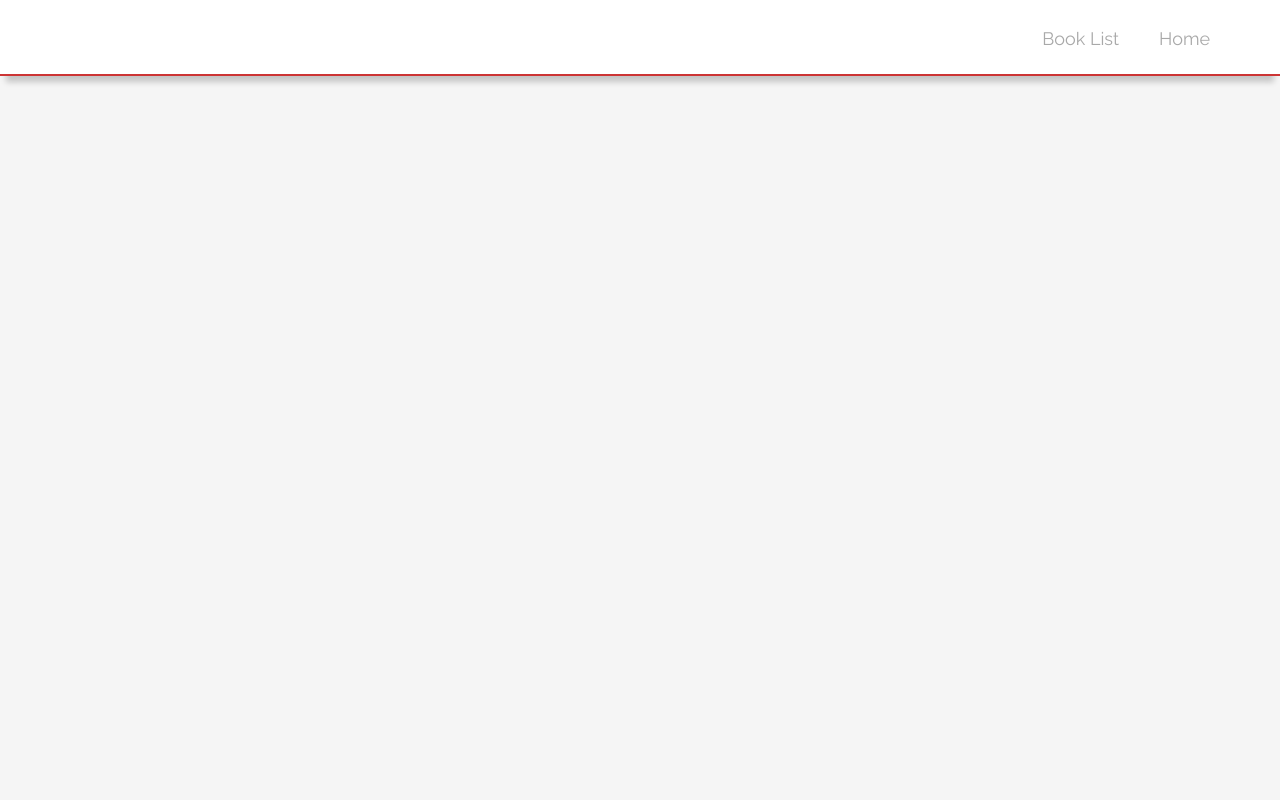
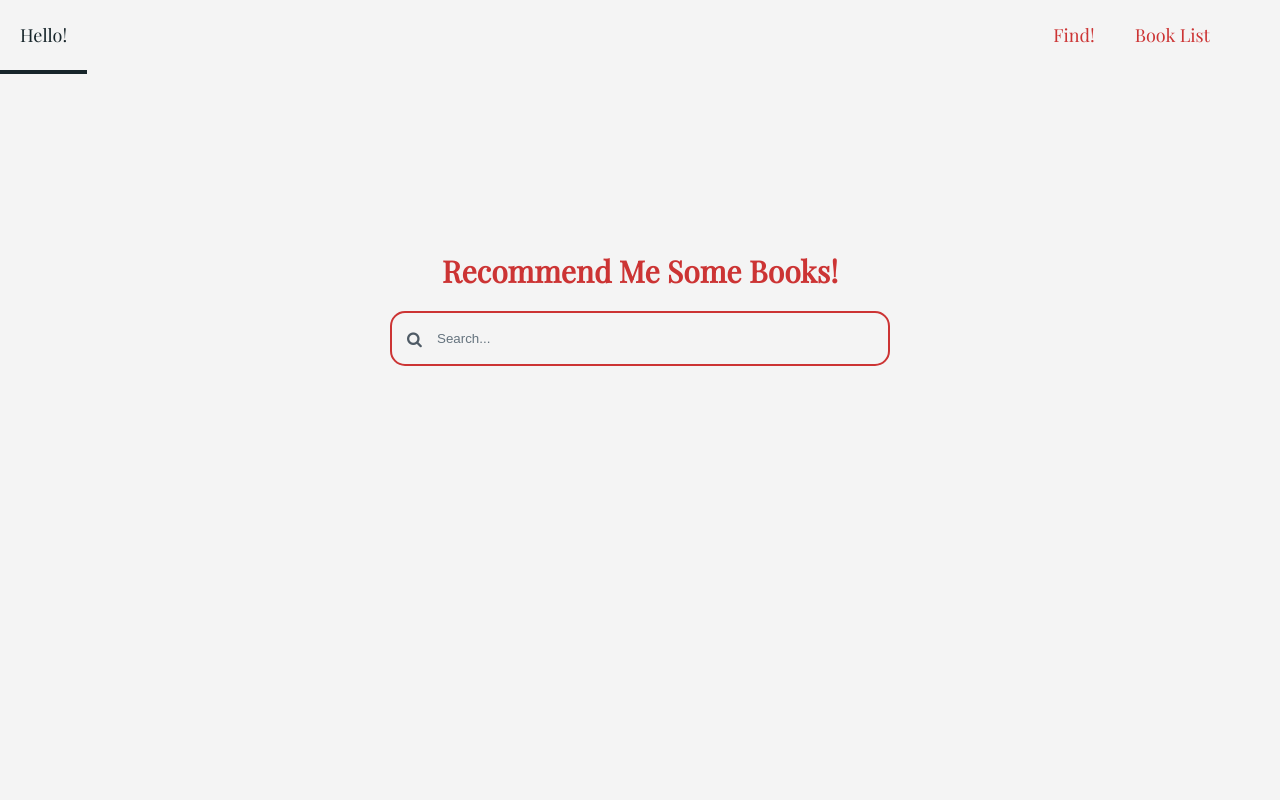
Before and after one commit to bthari/book-recommender, a Django app: template retrieve/templates/index.html in a window 1280 px wide. Run offline with Django 3.2, Linux system fonts and the light colour scheme; the template is opened without the code that fills it, so the values that code supplies are empty; some libraries are stand-ins or nearby versions.

Commit message:
fix home page

```diff
--- /dev/null
+++ b/retrieve/static/css/indexStyles.css
@@ -0,0 +1,66 @@
+.box{
+    margin: 20px auto;
+    width: 500px;
+    height: 50px;
+}
+
+.container-search{
+    width: 500px;
+    vertical-align: middle;
+    white-space: nowrap;
+    position: relative;
+}
+
+.container-search input#search{
+    background: none;
+    border-radius: 15px;
+    border: 2px solid #CC3434;
+    color: #B7B9BA;
+    outline: none;
+    width: 500px;
+    height: 55px;
+    font-size: 10pt;
+    float: left;
+    padding-left: 45px;
+    -webkit-transition: background .55s ease;
+    -moz-transition: background .55s ease;
+    -ms-transition: background .55s ease;
+    -o-transition: background .55s ease;
+    transition: background .55s ease;
+}
+
+.container-search input#search::-webkit-input-placeholder{
+    color: #65737e;
+}
+
+.container-search .icon{
+    position: absolute;
+    top: 50%;
+    margin-left: 17px;
+    margin-top: 17px;
+    z-index: 1;
+    color: #4f5b66;
+}
+
+.container-search input#search:focus, .container-1 input#search:focus, .container-1 input#search:active{
+    outline: none;
+    color: #17252A;
+    border-radius: 15px;
+}
+
+.query-search{
+    font-family: 'Playfair Display', serif;
+    display: flex;
+    flex-direction: column;
+    justify-content: center;
+    margin: auto;
+    align-items: center;
+    height: 30rem;
+}
+
+.title {
+    color: #CC3434;
+    justify-content: center;
+    font-weight: 800;
+    font-size: 30px;
+}
--- a/retrieve/static/css/styles.css
+++ b/retrieve/static/css/styles.css
@@ -2,21 +2,19 @@
     font-family: 'Raleway', sans-serif;
     height: 100%;
     margin: 0;
-    background: whitesmoke;
+    background: #F4F4F4;
 }
 
 .nav-wrapper {
+    font-family: 'Playfair Display', serif;
     display: flex;
     flex-direction: column;
     justify-content: center;
-    position: absolute;
     width: 100%;
     list-style: none;
-    background: white;
     font-size: 18px;
     align-content: center;
-    border-bottom:2px solid #CC3434;
-    box-shadow: 0 12px 6px -6px rgba(0,0,0, .2);
+    border-bottom:2px solid transparent;
 }
 
 .nav-wrapper ul {
@@ -30,16 +28,15 @@
 
 .nav-wrapper ul li {
     list-style: none;
-    position: relative;
     float: right;
     line-height: 70px;
     background: inherit;
     text-align: center;
-    border-top: 4px solid white;
+    border-bottom: 4px solid transparent;
 }
 
-.nav-wrapper ul li a{
-    color: darkgrey;
+.nav-wrapper ul li a {
+    color: #CC3434;
     position: relative;
     display: block;
     padding: 0 20px;
@@ -49,9 +46,9 @@
 
 
 .nav-wrapper ul li a:hover{
-    color: #141414;
+    color: #17252A;
 }
 
 .nav-wrapper ul li:hover{
-    border-top: 4px solid #CC3434;
+    border-bottom: 4px solid #17252A;
 }
--- a/retrieve/templates/base.html
+++ b/retrieve/templates/base.html
@@ -4,23 +4,29 @@
     <meta charset="UTF-8">
     <!--Import Google Font-->
     <link href="https://fonts.googleapis.com/css?family=Raleway" rel="stylesheet">
+    <link href="https://fonts.googleapis.com/css?family=Playfair+Display" rel="stylesheet">
 
     {% load static %}
     <link rel="stylesheet" href="{% static 'css/styles.css' %}">
+    <link rel="stylesheet" href="//maxcdn.bootstrapcdn.com/font-awesome/4.1.0/css/font-awesome.min.css">
+    {% block css %} <!-- add stylesheet for other page --> {% endblock %}
 
     {% block title %}<title>Library</title>{% endblock %}
 </head>
 <body>
-    <nav>
-        <div class="nav-wrapper">
+    <div>
+        <nav class="nav-wrapper">
             {% block navbar %}
             <ul>
-                <li><a href="#">Home</a></li>
+                <li style="float:left"><a href="#">Hello!</a></li>
                 <li><a href="#">Book List</a></li>
+                <li><a href="#">Find!</a></li>
             </ul>
             {% endblock %}
+        </nav>
+    </div>
+<div class="content-wrapper">
+            {% block content %}<!-- default content text (typically empty) -->{% endblock %}
         </div>
-    </nav>
-    {% block content %}<!-- default content text (typically empty) -->{% endblock %}
 </body>
 </html>
--- a/retrieve/templates/index.html
+++ b/retrieve/templates/index.html
@@ -1,14 +1,20 @@
 {% extends "base.html" %}
 
+{% block css %}
+    {% load static %}
+    <link rel="stylesheet" href="{% static 'css/indexStyles.css' %}">
+{% endblock %}
+
 {% block content %}
-<div class="row">
-    <form class="col s12">
-        <div class="row">
-            <div class="input-field col s8">
-                <input placeholder="Insert Books' Title" id="query" type="text" class="validate">
-                <label for="query">Search Similar Book</label>
+    <div class="query-search">
+        <div class="title">
+            Recommend Me Some Books!
+        </div>
+        <div class="box">
+            <div class="container-search">
+                <span class="icon"><i class="fa fa-search"></i></span>
+                <input type="search" id="search" placeholder="Search..." />
             </div>
         </div>
-    </form>
-</div>
+    </div>
 {% endblock %}
```
